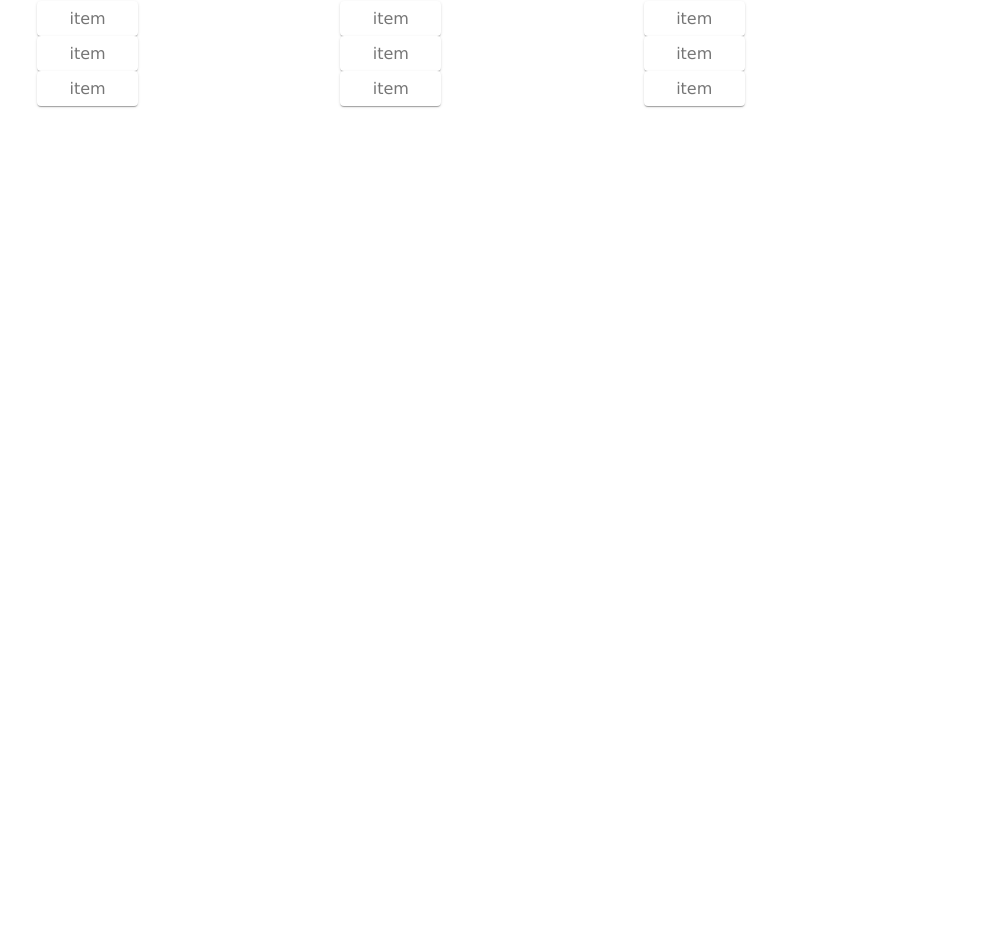
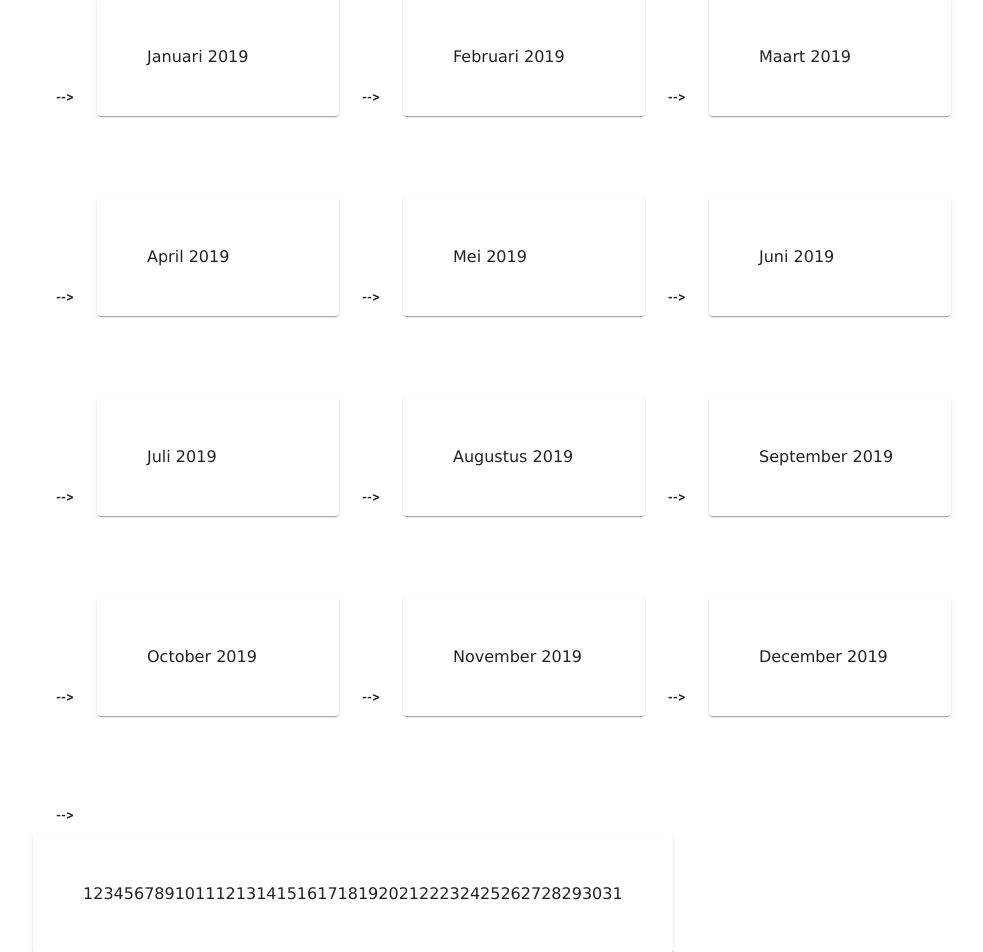
Before and after one commit to mivd7/ultralelluk-client, a React (Create React App) app: page /calendar in a window 1280 px wide. Shown: the part 396-1348 px from the top of the page, without its empty margins (148-1131 px from the left). Before the commit the page ends 800 px from the top, so only its background shows below. Built offline with nearby package versions, Linux system fonts and the light colour scheme.

Commit message:
yearview complete, building monthview

```diff
--- a/src/components/CalendarContainer.js
+++ b/src/components/CalendarContainer.js
@@ -32,13 +32,12 @@ class CalendarContainer extends Component {
         {calendar && <>
         <div className="calendar-header">
           <Button onClick={() => this.setState({year: lastYear})}>{lastYear}</Button>
-          <Button>{year}</Button>
           <Button onClick={() => this.setState({year: nextYear})}>{year + 1}</Button>
+
+          <h1>{year}</h1>
         </div>
-                    <h1>{year}</h1>
-
-        <Grid container spacing={0}>
-          {calendar.map(x => <Grid container xs={12} columns={3} rows={4}><CalendarRow year={year} calendar={x} months={months}/></Grid>)}
+        <Grid container spacing={1}>
+          {calendar.map(data => <CalendarRow year={year} calendar={data} months={months}/>)[0]}
         </Grid></>}
       </div>
     )
--- a/src/components/CalendarRow.js
+++ b/src/components/CalendarRow.js
@@ -1,20 +1,30 @@
-import React from 'react';
-import CalendarSquare from './CalendarSquare';
-import Grid from '@material-ui/core/Grid';
+import React, { Component } from 'react'
+import {Button, Grid} from '@material-ui/core'
+import CalendarSquare from './CalendarSquare'
 
-export default function CalendarRow(props) {
-    console.log(props)
+class CalendarRow extends Component {
+  state = {
+    monthView: false
+  }
+  render() {
+    const {months, year, calendar} = this.props
+    const {monthView} = this.state
+    const days = months.map(month => month.days)
+    console.log(days)
+    console.log(monthView)
     return (
-        <React.Fragment>
-          <Grid item xs={4}>
-            <CalendarSquare/>
-          </Grid>
-          <Grid item xs={4}>
-           <CalendarSquare/>
-          </Grid>
-          <Grid item xs={4}>
-           <CalendarSquare/>
-          </Grid>
-        </React.Fragment>
-      );
+      <React.Fragment>
+     {monthView === false && months.map(month => <Grid container xs={4} cols={3} rows={4}>
+            <Button onClick={() => this.setState({ monthView: !monthView })}> --> </Button>
+              <CalendarSquare month={month} year={year} calendar={calendar} monthView={monthView}/>
+      </Grid>)}
+      {monthView === false && <Grid container xs={7} cols={7} rows={4}>
+            <Button onClick={() => this.setState({ monthView: !monthView })}> --> </Button>
+              <CalendarSquare month={months} year={year} calendar={calendar} monthView={monthView} monthDays={days}/>
+            </Grid>}
+      </React.Fragment>
+    )
+  }
 }
+
+export default CalendarRow
--- a/src/components/CalendarSquare.js
+++ b/src/components/CalendarSquare.js
@@ -2,46 +2,29 @@ import React from 'react';
 import { makeStyles } from '@material-ui/core/styles';
 import Paper from '@material-ui/core/Paper';
 import Grid from '@material-ui/core/Grid';
+import Button from '@material-ui/core/Button';
 
 const useStyles = makeStyles(theme => ({
   root: {
     flexGrow: 1,
-  },
-  calendarHeader: {
-    title: 'Ultralelluk'
+    height: '200px',
   },
   paper: {
-    padding: theme.spacing(1),
-    textAlign: 'center',
-    color: theme.palette.text.secondary,
+    padding: '50px',
   },
 }));
+
 export default function CalendarSquare(props) {
     const classes = useStyles()
-
-    // console.log(props)
-
-    // function FormRow() {
-    //   return (
-    //     <React.Fragment>
-    //       <Grid item xs={4}>
-    //         <Paper className={classes.paper}>{item}</Paper>
-    //       </Grid>
-    //       <Grid item xs={4}>
-    //         <Paper className={classes.paper}>item</Paper>
-    //       </Grid>
-    //       <Grid item xs={4}>
-    //         <Paper className={classes.paper}>item</Paper>
-    //       </Grid>
-    //     </React.Fragment>
-    //   );
-    // }
+    const {month, year, monthDays, calendar, monthView} = props
+    console.log(props)
     return (
 
       <div className={classes.root}>
-        <Grid item xs={4}>
-            <Paper className={classes.paper}>item</Paper>
-         </Grid>
+        <Grid item xs={0}>
+              {!monthDays && <Paper className={classes.paper}>{month.monthName} {year}</Paper>}
+              {monthDays && monthDays.map(day => <Paper className={classes.paper}>{day}</Paper>)}
+        </Grid>
       </div>
     );
 }
--- a/src/lib/dateLogic.js
+++ b/src/lib/dateLogic.js
@@ -18,7 +18,3 @@ export function setCalendar(currentYear, years, months){
       }
     return arr
 }
-
-// console.log(fiveYears)
-// const thisYear = fiveYears.filter(x => x.year === 2019)
-// console.log(thisYear)
```
